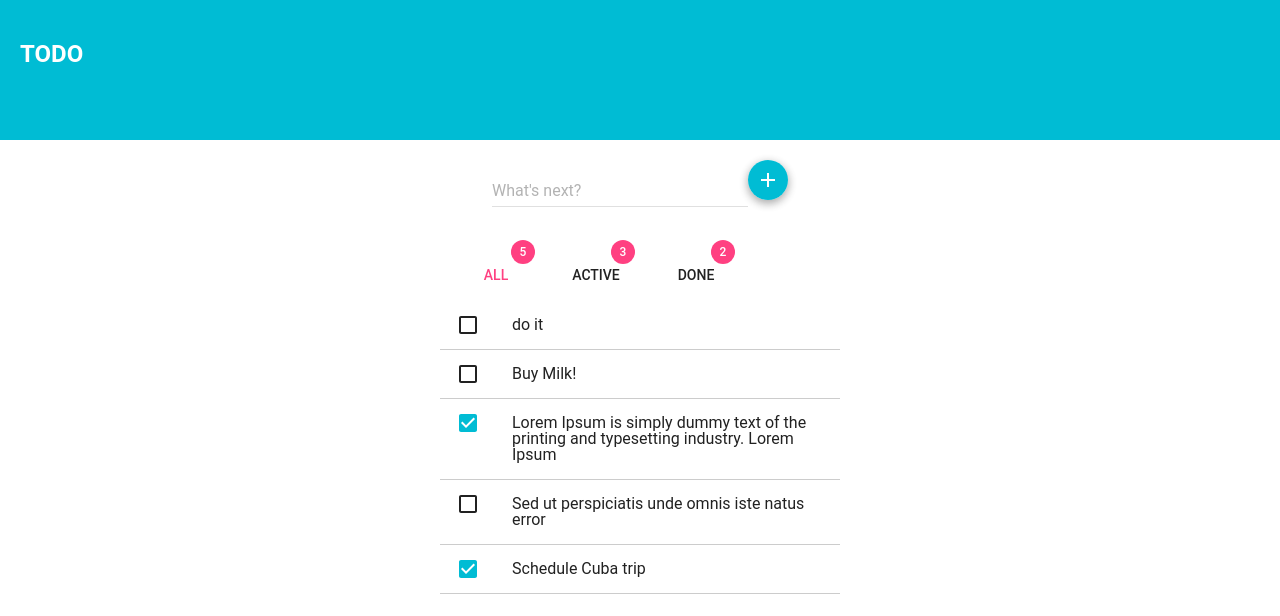
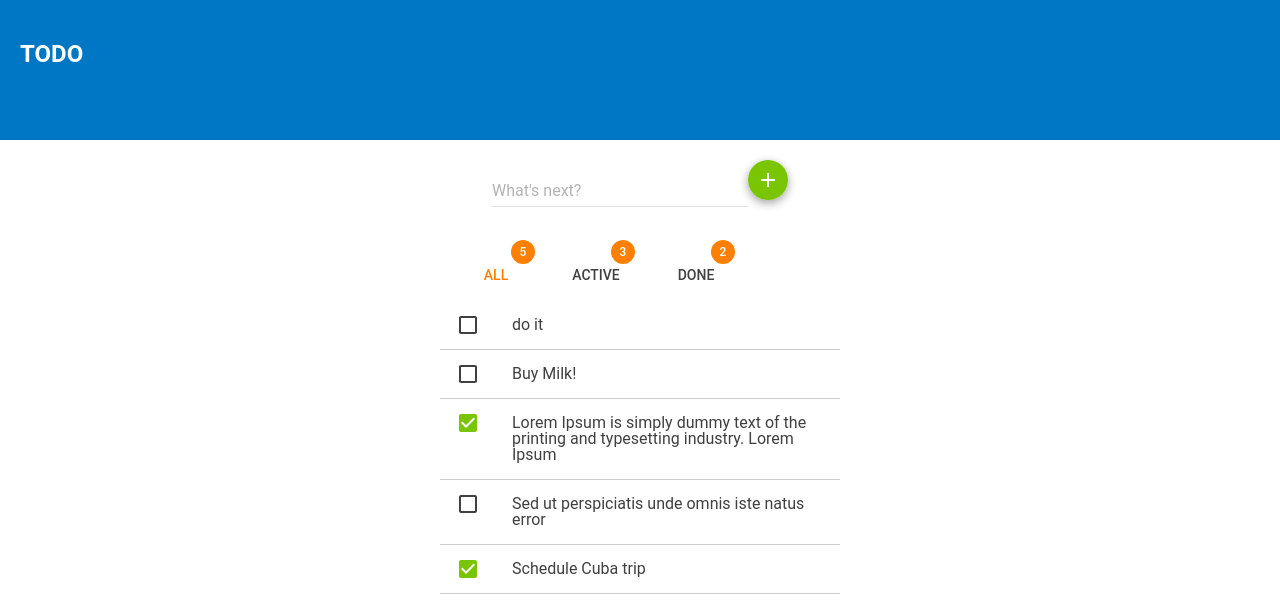
Before and after one commit to cirpo/react-todo, a React (Create React App) app: page / in a window 1280 px wide. Shown: the top 616 px of the page. Built offline with nearby package versions, Linux system fonts and the light colour scheme; what react-tap-event-plugin would draw is missing.

Commit message:
added custom style

```diff
--- a/src/App.css
+++ b/src/App.css
@@ -11,7 +11,7 @@ body {
 }
 
 .App-header {
-  background-color: #00bcd4;
+  background-color: #0077c5;
   height: 100px;
   padding: 20px;
   color: white;
--- a/src/App.js
+++ b/src/App.js
@@ -2,11 +2,21 @@ import React, { Component } from 'react'
 import TodoApp from './TodoApp.js'
 import './App.css'
 import MuiThemeProvider from 'material-ui/styles/MuiThemeProvider'
+import getMuiTheme from 'material-ui/styles/getMuiTheme'
+
+
+const muiTheme = getMuiTheme({
+  palette: {
+    textColor: '#404040',
+    primary1Color: "#78c500",
+    accent1Color: "#ff8000"
+  }
+})
 
 class App extends Component {
   render() {
     return (
-      <MuiThemeProvider>
+      <MuiThemeProvider muiTheme={muiTheme}>
       <div className="App">
         <div className="App-header">
           <h2>TODO</h2>
--- a/src/TodoList.js
+++ b/src/TodoList.js
@@ -2,7 +2,7 @@ import React from 'react'
 import {List, ListItem} from 'material-ui/List'
 import Checkbox from 'material-ui/Checkbox'
 
-const style = { 'borderBottom': 'solid 1px #ccc'}
+const style = {'borderBottom': 'solid 1px #ccc'}
 
 let TodoList = ({todos, toggleTodo, filter}) => (
 <List>
@@ -16,7 +16,9 @@ let TodoList = ({todos, toggleTodo, filter}) => (
                   leftCheckbox={<Checkbox checked={todo.done}/>}
                 />
       }
+      return ''
     })
+
   }
 </List>
 )
```
Also changed, not shown: 2 other files (tests, documents, lock files or other folders).
